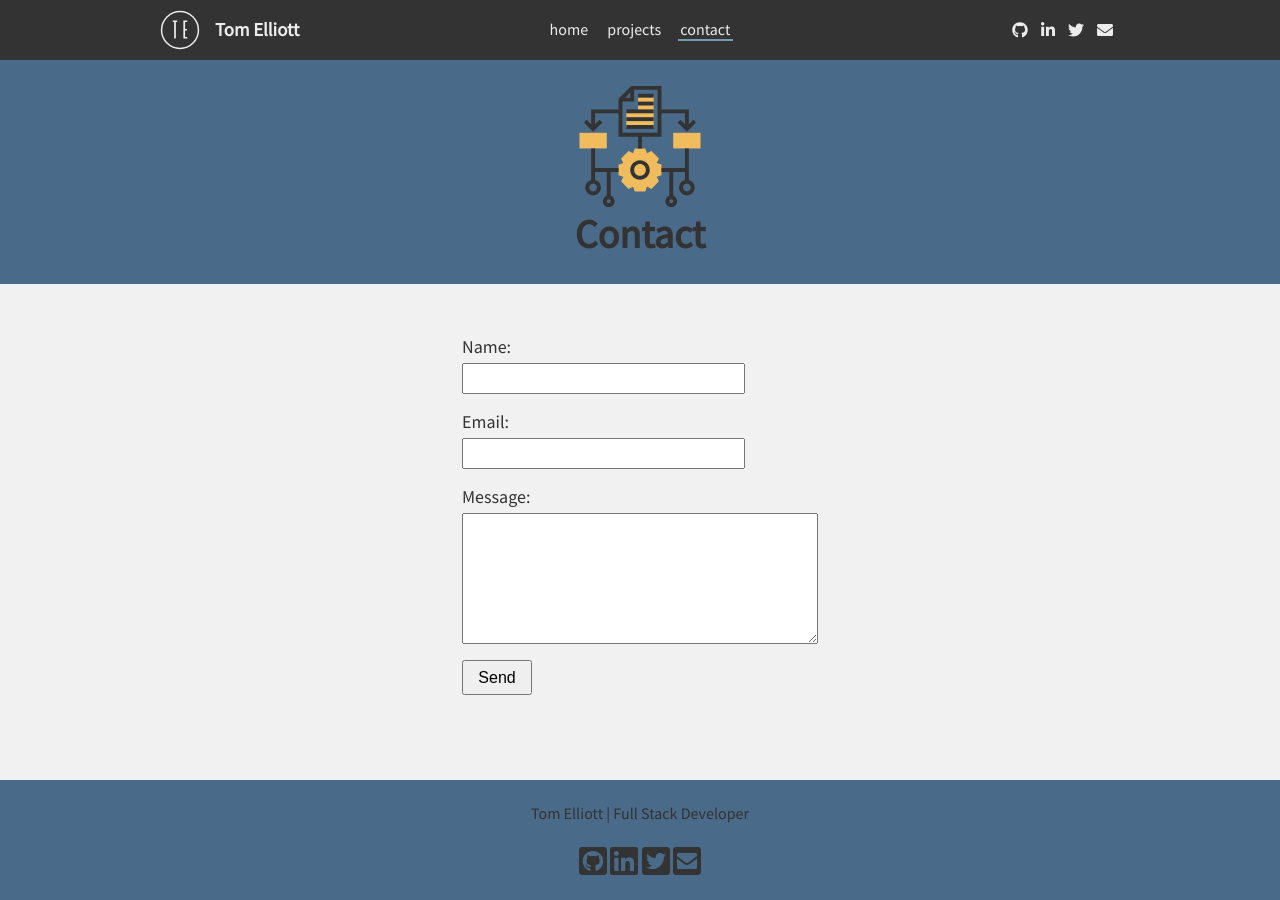
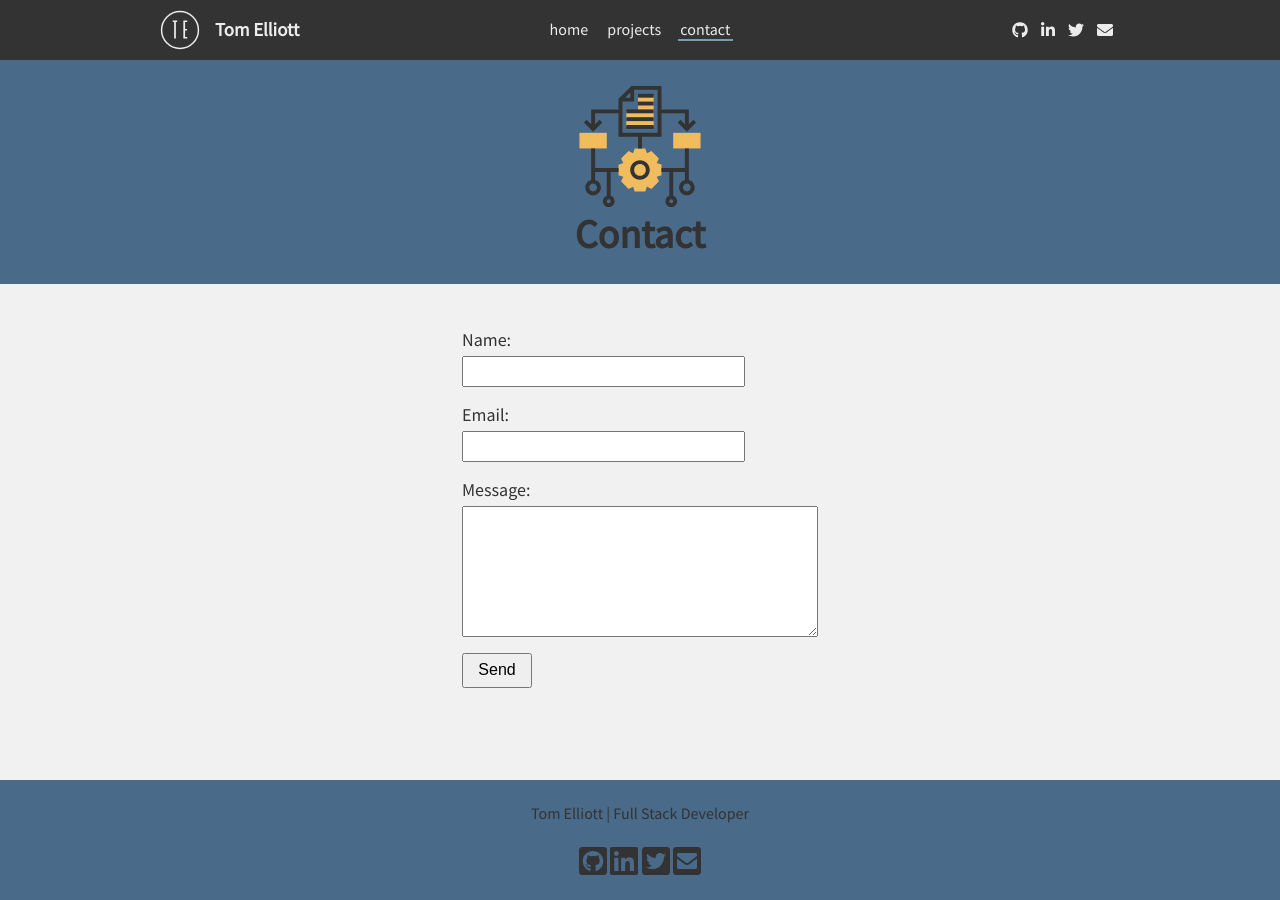
Before and after one commit to tmelliottjr/portfolio, a Jekyll site: the page built from contact.html, in a window 1280 px wide. Built offline with Jekyll 4.4.1, drawn with Linux system fonts in a browser that asks for light colours; nearby versions of some CDN libraries.

Commit message:
update form container

```diff
--- a/contact.html
+++ b/contact.html
@@ -5,6 +5,7 @@
 hero: algorithm.svg
 ---
 
+<section class="contact-form">
   <form name="contact" method="POST" netlify>
     <p class="form-group">
       <label>Name: </label>
@@ -22,3 +23,4 @@
       <button type="submit">Send</button>
     </p>
   </form>
+</section>
--- a/static/styles.css
+++ b/static/styles.css
@@ -11,6 +11,10 @@
 }
 
 .all-projects {
+  grid-column: 1/4;
+}
+
+.contact-form {
   grid-column: 1/4;
 }
 
```
Also changed, not shown: 2 other files. Lines whose indentation alone changed are shown as unchanged.
